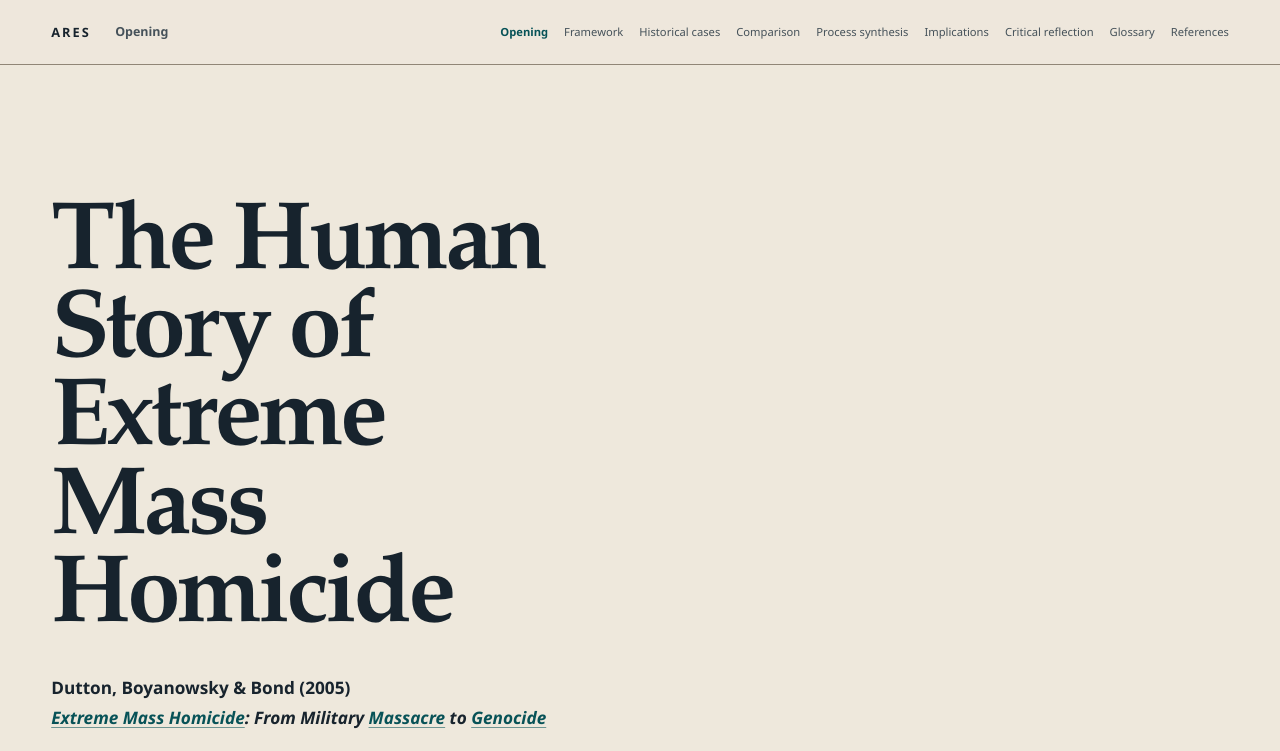
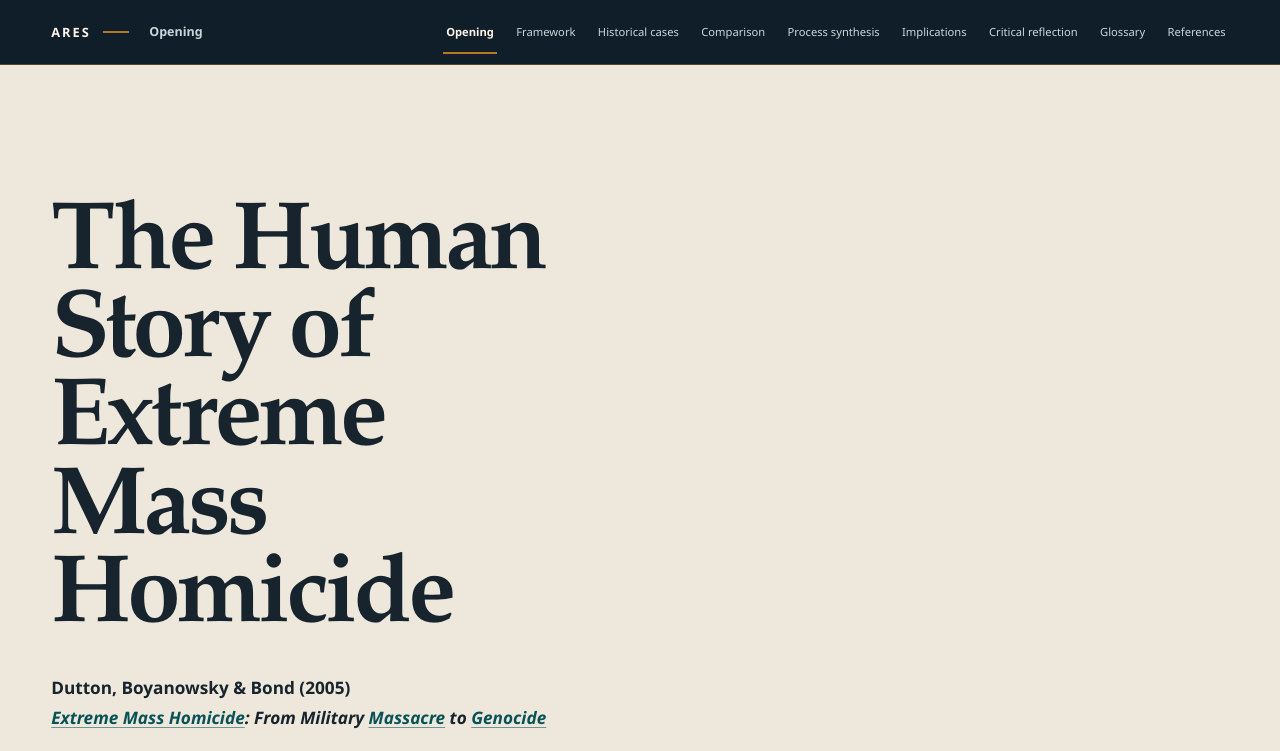
Before and after one commit to BenWassa/Ares, an Astro site: page / in a window 1280 px wide. Shown: the top 751 px of the page. Built offline with nearby package versions, Linux system fonts and the light colour scheme; Astro itself is replaced by a stand-in of ours.

Commit message:
design(#26): give publication navigation a strong chromatic spine

```diff
--- a/src/styles/navigation.css
+++ b/src/styles/navigation.css
@@ -1,19 +1,20 @@
-.publication-header { position: sticky; z-index: 50; top: 0; color: var(--ink); background: color-mix(in srgb, var(--canvas) 96%, transparent); border-bottom: 1px solid var(--rule-strong); font-family: var(--font-ui); }
+.publication-header { position: sticky; z-index: 50; top: 0; color: var(--night-ink); background: var(--night-deep); border-bottom: 1px solid color-mix(in srgb, var(--ochre) 42%, var(--night-deep)); font-family: var(--font-ui); }
 .publication-header__bar { position: relative; display: grid; grid-template-columns: auto minmax(0, 1fr) auto; min-height: var(--header-height); align-items: center; gap: var(--space-4); width: min(100%, var(--page-max)); margin-inline: auto; padding-inline: var(--gutter); }
-.reader-mark { display: inline-flex; min-width: 44px; min-height: 44px; align-items: center; color: var(--ink); font-size: .8rem; font-weight: 800; letter-spacing: .16em; text-decoration: none; text-transform: uppercase; }
-.publication-location { min-width: 0; margin: 0; overflow: hidden; color: var(--ink-soft); font-size: .78rem; font-weight: 600; text-overflow: ellipsis; white-space: nowrap; }
+.reader-mark { display: inline-flex; min-width: 44px; min-height: 44px; align-items: center; color: var(--night-ink); font-size: .8rem; font-weight: 850; letter-spacing: .16em; text-decoration: none; text-transform: uppercase; }
+.reader-mark::after { width: 1.65rem; margin-left: .75rem; border-top: 2px solid var(--ochre); content: ''; }
+.publication-location { min-width: 0; margin: 0; overflow: hidden; color: var(--night-muted); font-size: .78rem; font-weight: 650; text-overflow: ellipsis; white-space: nowrap; }
 .publication-contents { position: relative; }
-.publication-contents > summary { display: inline-flex; min-width: 44px; min-height: 44px; align-items: center; justify-content: flex-end; color: var(--ink); cursor: pointer; font-size: .78rem; font-weight: 750; list-style: none; }
+.publication-contents > summary { display: inline-flex; min-width: 44px; min-height: 44px; align-items: center; justify-content: flex-end; color: var(--night-ink); cursor: pointer; font-size: .78rem; font-weight: 750; list-style: none; }
 .publication-contents > summary::-webkit-details-marker { display: none; }
 .publication-contents > summary::after { width: .45rem; height: .45rem; margin-left: .55rem; border-right: 1px solid currentColor; border-bottom: 1px solid currentColor; content: ''; transform: rotate(45deg) translateY(-.15rem); transform-origin: center; }
 .publication-contents[open] > summary::after { transform: rotate(225deg) translate(-.1rem, -.1rem); }
-.publication-contents nav { position: absolute; top: calc(100% + .55rem); right: 0; width: min(24rem, calc(100vw - (2 * var(--gutter)))); padding: var(--space-2) var(--space-4) var(--space-4); background: var(--paper-strong); border: 1px solid var(--rule-strong); box-shadow: 0 .75rem 2rem rgba(18, 32, 39, .12); }
+.publication-contents nav { position: absolute; top: calc(100% + .55rem); right: 0; width: min(24rem, calc(100vw - (2 * var(--gutter)))); padding: var(--space-2) var(--space-4) var(--space-4); color: var(--night-ink); background: var(--night); border: 1px solid color-mix(in srgb, var(--ochre) 42%, var(--night)); box-shadow: 0 .9rem 2.4rem rgba(9, 18, 26, .28); }
 .publication-contents ul { list-style: none; margin: 0; padding: 0; }
-.publication-contents li + li { border-top: 1px solid var(--rule); }
-.publication-contents a { display: grid; grid-template-columns: 5.2rem minmax(0, 1fr); min-height: 44px; align-items: center; gap: var(--space-2); color: var(--ink-soft); font-size: .86rem; text-decoration: none; }
-.publication-contents a span { color: var(--ink-muted); font-size: .68rem; font-weight: 750; letter-spacing: .09em; text-transform: uppercase; }
-.publication-contents a:hover, .publication-contents a[aria-current="page"] { color: var(--accent-strong); }
-.publication-contents a[aria-current="page"] { font-weight: 750; }
+.publication-contents li + li { border-top: 1px solid color-mix(in srgb, var(--night-muted) 24%, transparent); }
+.publication-contents a { display: grid; grid-template-columns: 5.2rem minmax(0, 1fr); min-height: 44px; align-items: center; gap: var(--space-2); color: var(--night-muted); font-size: .86rem; text-decoration: none; }
+.publication-contents a span { color: color-mix(in srgb, var(--ochre-soft) 80%, var(--night-ink)); font-size: .68rem; font-weight: 750; letter-spacing: .09em; text-transform: uppercase; }
+.publication-contents a:hover { color: var(--night-ink); }
+.publication-contents a[aria-current="page"] { color: var(--night-ink); background: color-mix(in srgb, var(--ochre) 16%, transparent); font-weight: 800; }
 .page-sequence { display: grid; grid-template-columns: repeat(2, minmax(0, 1fr)); gap: var(--space-5); max-width: var(--wide-measure); margin-top: var(--space-8); padding-top: var(--space-5); border-top: 1px solid var(--rule-strong); font-family: var(--font-ui); }
 .page-sequence a { display: flex; min-height: 64px; flex-direction: column; justify-content: center; color: var(--ink); text-decoration: none; }
 .page-sequence a:last-child { text-align: right; }
@@ -26,16 +27,18 @@
   .publication-contents nav { position: static; width: auto; padding: 0; background: transparent; border: 0; box-shadow: none; }
   .publication-contents ul { display: flex; justify-content: flex-end; gap: clamp(.45rem, 1.25vw, 1.25rem); }
   .publication-contents li + li { border: 0; }
-  .publication-contents a { display: inline-flex; min-height: 44px; grid-template-columns: none; color: var(--ink-soft); font-size: clamp(.7rem, .8vw, .82rem); }
+  .publication-contents a { display: inline-flex; min-height: 44px; grid-template-columns: none; padding-inline: .2rem; color: var(--night-muted); background: transparent; font-size: clamp(.7rem, .8vw, .82rem); }
   .publication-contents a span { display: none; }
+  .publication-contents a[aria-current="page"] { color: var(--night-ink); background: transparent; box-shadow: inset 0 -2px 0 var(--ochre); }
 }
 @media (max-width: 36rem) {
   .publication-header__bar { grid-template-columns: minmax(0, 1fr) auto; gap: 0 var(--space-2); padding-block: .2rem; }
   .reader-mark { grid-column: 1; grid-row: 1; min-width: 0; }
+  .reader-mark::after { width: 1.15rem; margin-left: .55rem; }
   .publication-location { grid-column: 1; grid-row: 2; font-size: .72rem; }
   .publication-contents { grid-column: 2; grid-row: 1 / 3; justify-self: end; }
   .publication-contents nav { padding-inline: var(--space-2); }
-  .publication-contents a { grid-template-columns: minmax(0, 1fr); gap: .1rem; padding-block: .25rem; overflow-wrap: anywhere; }
+  .publication-contents a { grid-template-columns: minmax(0, 1fr); gap: .1rem; padding: .35rem .5rem; overflow-wrap: anywhere; }
   .page-sequence { grid-template-columns: 1fr; }
   .page-sequence a:last-child { text-align: left; }
 }
```
